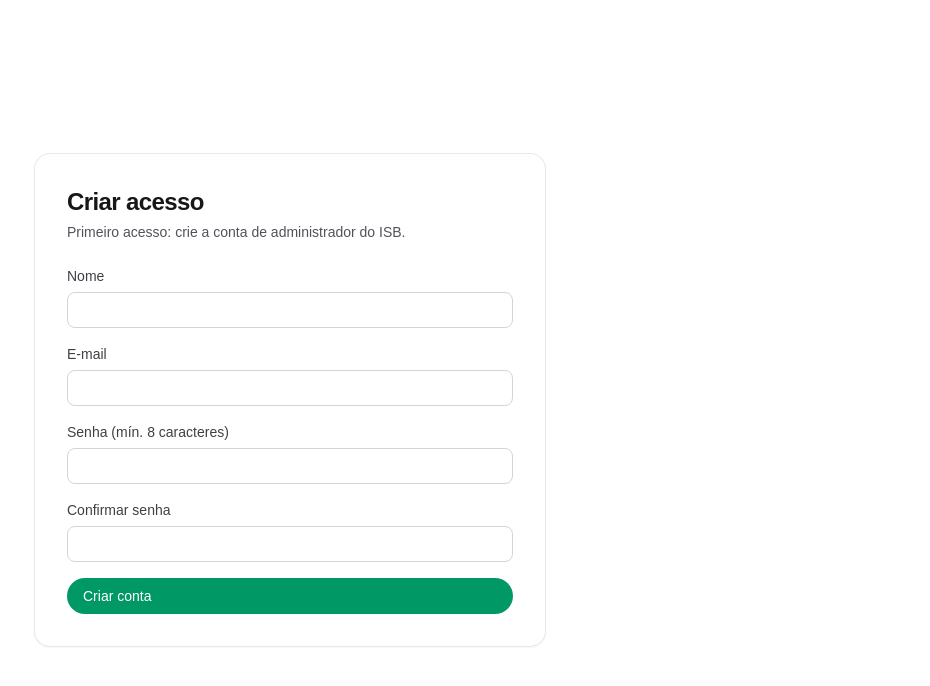
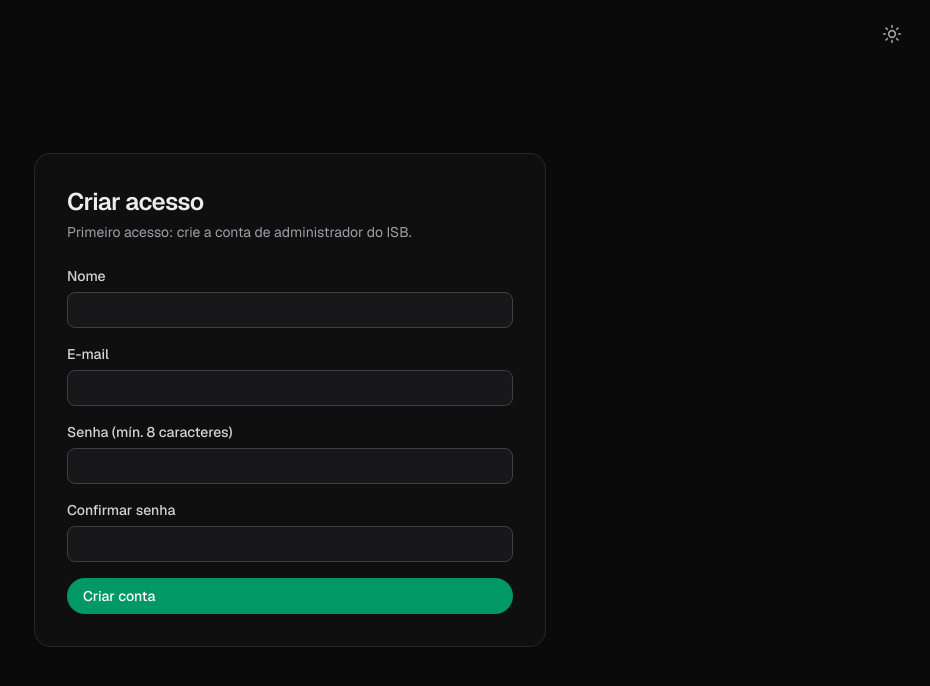
Before and after one commit to devtiagoabreu/isb, a Next.js app: page /setup in a window 1280 px wide. Shown: the top 686 px of the page, without its empty margins (350-1280 px from the left). Built offline with nearby package versions, Linux system fonts and the light colour scheme; no server answers; the database is empty.

Commit message:
feat: modo clean (claro) com toggle e dark como padrão

```diff
--- a/app/components/app-shell.tsx
+++ b/app/components/app-shell.tsx
@@ -4,6 +4,7 @@ import Link from "next/link";
 import { usePathname, useRouter } from "next/navigation";
 import { useState, type ReactNode } from "react";
 import { pageIconPath } from "@/lib/pages";
+import ThemeToggle from "@/app/components/theme-toggle";
 
 function Icon({ children, className }: { children: ReactNode; className?: string }) {
   return (
@@ -205,6 +206,7 @@ export default function AppShell({
               <p className="truncate text-xs text-zinc-500">{userEmail}</p>
             </div>
           )}
+          <ThemeToggle compact={collapsed} />
           <Link
             href="/menus"
             className={`${linkBase} ${linkIdle} ${
@@ -262,6 +264,7 @@ export default function AppShell({
                 <p className="truncate text-sm font-medium">{userName}</p>
                 <p className="truncate text-xs text-zinc-500">{userEmail}</p>
               </div>
+              <ThemeToggle compact={false} />
               <Link
                 href="/menus"
                 onClick={() => setOpenMobile(false)}
--- /dev/null
+++ b/app/components/theme-toggle.tsx
@@ -0,0 +1,66 @@
+"use client";
+
+import { useEffect, useState } from "react";
+
+export default function ThemeToggle({ compact = false }: { compact?: boolean }) {
+  const [clean, setClean] = useState(
+    () =>
+      typeof window !== "undefined" &&
+      localStorage.getItem("isb-theme") === "clean"
+  );
+
+  useEffect(() => {
+    document.documentElement.classList.toggle("dark", !clean);
+  }, [clean]);
+
+  function toggle() {
+    const next = !clean;
+    setClean(next);
+    localStorage.setItem("isb-theme", next ? "clean" : "dark");
+  }
+
+  return (
+    <button
+      type="button"
+      onClick={toggle}
+      aria-pressed={clean}
+      title={
+        compact
+          ? clean
+            ? "Ativar tema escuro (padrão)"
+            : "Ativar modo clean (claro)"
+          : undefined
+      }
+      className={`flex w-full items-center gap-3 rounded-lg px-3 py-2 text-sm font-medium transition-colors text-zinc-600 hover:bg-zinc-100 hover:text-zinc-900 dark:text-zinc-400 dark:hover:bg-zinc-800 dark:hover:text-zinc-100 ${
+        compact ? "justify-center px-2" : ""
+      }`}
+    >
+      <svg
+        viewBox="0 0 24 24"
+        fill="none"
+        stroke="currentColor"
+        strokeWidth={2}
+        strokeLinecap="round"
+        strokeLinejoin="round"
+        className="h-5 w-5 shrink-0"
+        aria-hidden="true"
+      >
+        {clean ? (
+          // lua: volta ao tema escuro padrão
+          <path d="M21 12.79A9 9 0 1 1 11.21 3 7 7 0 0 0 21 12.79z" />
+        ) : (
+          // sol: ativa o modo clean (claro)
+          <>
+            <circle cx="12" cy="12" r="4" />
+            <path d="M12 2v2M12 20v2M4.93 4.93l1.41 1.41M17.66 17.66l1.41 1.41M2 12h2M20 12h2M6.34 17.66l-1.41 1.41M19.07 4.93l-1.41 1.41" />
+          </>
+        )}
+      </svg>
+      {!compact && (
+        <span className="truncate">
+          {clean ? "Tema escuro (padrão)" : "Modo clean (claro)"}
+        </span>
+      )}
+    </button>
+  );
+}
--- a/app/globals.css
+++ b/app/globals.css
@@ -1,17 +1,18 @@
 @import "tailwindcss";
 
-:root {
+@custom-variant dark (&:where(.dark, .dark *));
+
+:root,
+:root.dark {
+  color-scheme: dark;
+  --background: #0a0a0a;
+  --foreground: #ededed;
+}
+
+:root:not(.dark) {
   color-scheme: light;
   --background: #ffffff;
   --foreground: #171717;
-}
-
-@media (prefers-color-scheme: dark) {
-  :root {
-    color-scheme: dark;
-    --background: #0a0a0a;
-    --foreground: #ededed;
-  }
 }
 
 @theme inline {
@@ -24,10 +25,10 @@
 body {
   background: var(--background);
   color: var(--foreground);
-  font-family: Arial, Helvetica, sans-serif;
+  font-family: var(--font-sans), Arial, Helvetica, sans-serif;
 }
 
-/* Controles nativos (select/input/textarea) seguem o tema do sistema,
+/* Controles nativos (select/input/textarea) seguem o tema ativo,
    evitando popup de combobox com fundo branco e texto branco no dark. */
 select,
 input,
--- a/app/layout.tsx
+++ b/app/layout.tsx
@@ -21,8 +21,15 @@ export default function RootLayout({ children }: LayoutProps<"/">) {
   return (
     <html
       lang="pt-BR"
-      className={`${geistSans.variable} ${geistMono.variable} h-full antialiased`}
+      className={`${geistSans.variable} ${geistMono.variable} dark h-full antialiased`}
     >
+      <head>
+        <script
+          dangerouslySetInnerHTML={{
+            __html: `(function(){try{var t=localStorage.getItem("isb-theme");var d=document.documentElement;if(t==="clean"){d.classList.remove("dark");}else{d.classList.add("dark");}}catch(e){document.documentElement.classList.add("dark");}})();`,
+          }}
+        />
+      </head>
       <body className="min-h-full flex flex-col">{children}</body>
     </html>
   );
--- a/app/login/client.tsx
+++ b/app/login/client.tsx
@@ -3,6 +3,7 @@
 import { useRouter } from "next/navigation";
 import { useState } from "react";
 import { Card, btnPrimary, inputCls } from "@/app/components/ui/panels";
+import ThemeToggle from "@/app/components/theme-toggle";
 
 export default function LoginClient({ next }: { next: string }) {
   const router = useRouter();
@@ -35,7 +36,10 @@ export default function LoginClient({ next }: { next: string }) {
   }
 
   return (
-    <main className="flex min-h-screen items-center justify-center px-4">
+    <main className="relative flex min-h-screen items-center justify-center px-4">
+      <div className="absolute right-4 top-4">
+        <ThemeToggle compact />
+      </div>
       <Card className="w-full max-w-sm p-8">
         <h1 className="text-2xl font-semibold tracking-tight">Entrar</h1>
         <p className="mt-1 text-sm text-zinc-600 dark:text-zinc-400">
--- a/app/setup/client.tsx
+++ b/app/setup/client.tsx
@@ -3,6 +3,7 @@
 import { useRouter } from "next/navigation";
 import { useState } from "react";
 import { Card, btnAccent, inputCls } from "@/app/components/ui/panels";
+import ThemeToggle from "@/app/components/theme-toggle";
 
 export default function SetupClient() {
   const router = useRouter();
@@ -42,7 +43,10 @@ export default function SetupClient() {
   }
 
   return (
-    <main className="flex min-h-screen items-center justify-center px-4">
+    <main className="relative flex min-h-screen items-center justify-center px-4">
+      <div className="absolute right-4 top-4">
+        <ThemeToggle compact />
+      </div>
       <Card className="w-full max-w-lg p-8">
         <h1 className="text-2xl font-semibold tracking-tight">
           Criar acesso
```
